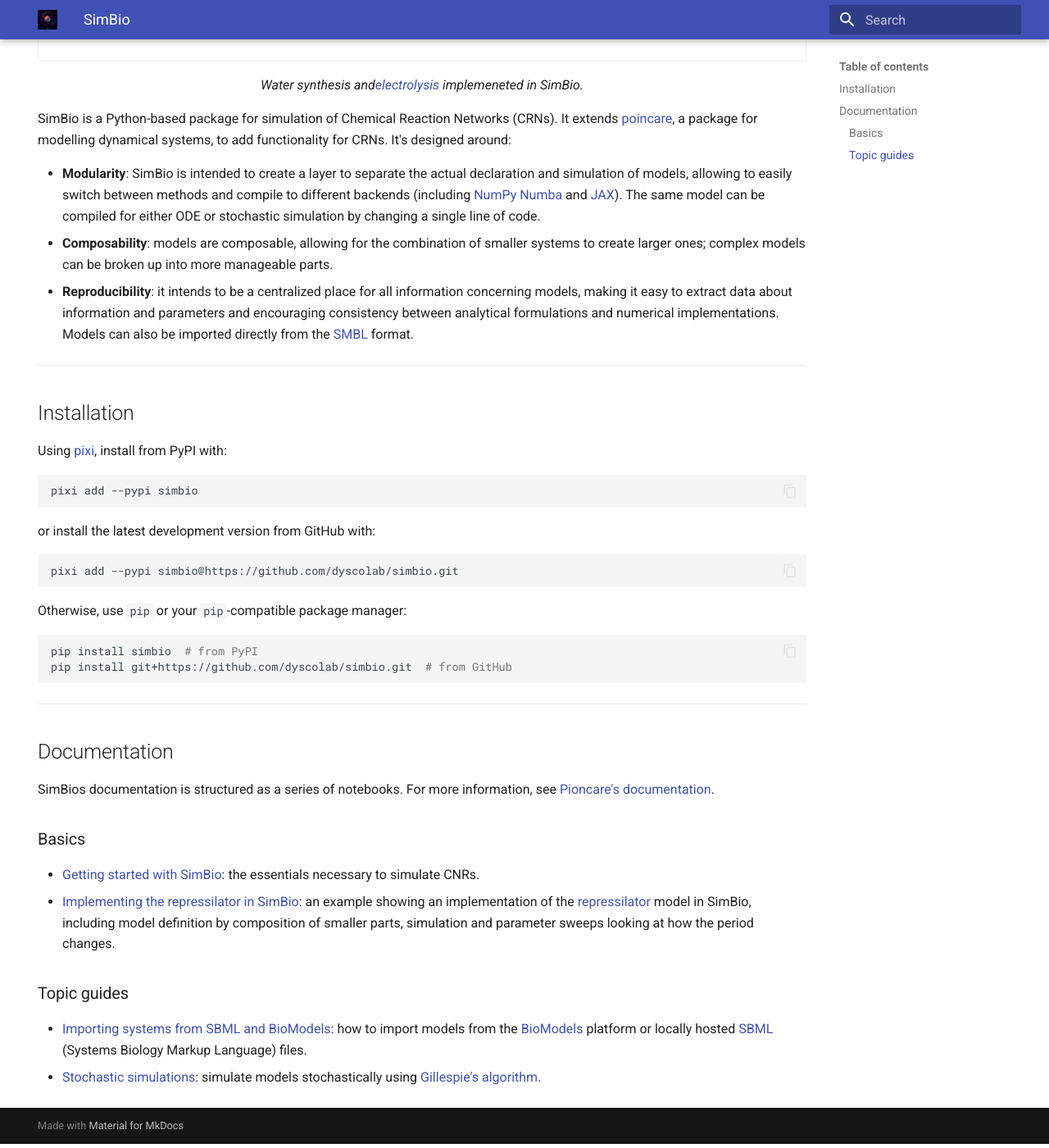
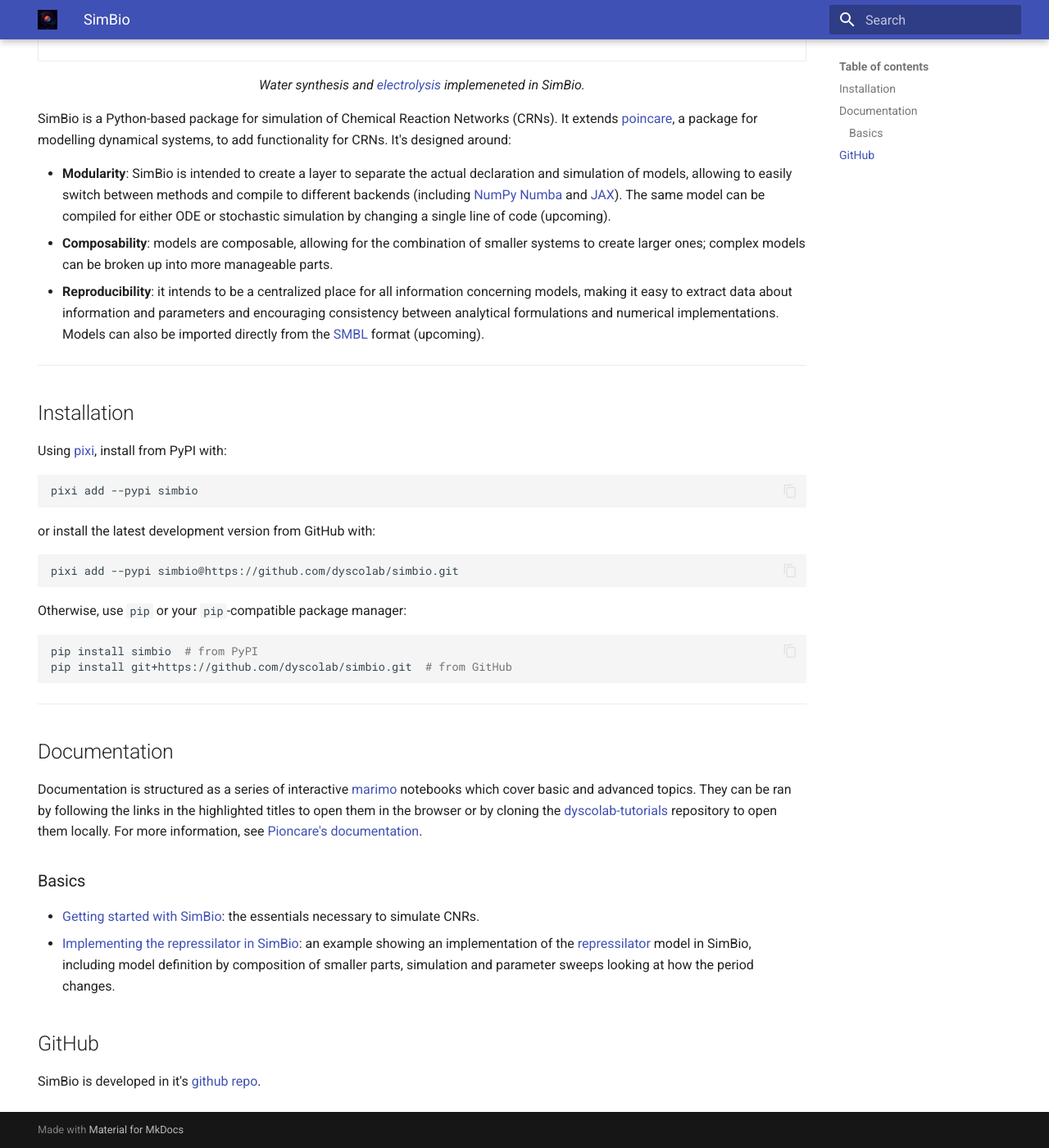
Before and after one commit to dyscolab/dyscolab.github.io, an MkDocs documentation site: the page built from docs/simbio.md, in a window 1280 px wide and 1400 px high, scrolled down 517 px. Shown: the whole window at 82% size. Built offline with MkDocs 1.6.1 and Material for MkDocs 9.7.7, drawn with Linux system fonts in a browser that asks for light colours; some of the changed text lies outside the part shown.

Commit message:
Updated docs for release 1.0

````diff
--- a/docs/simbio.md
+++ b/docs/simbio.md
@@ -11,24 +11,24 @@ from simbio import *
 from simbio.reactions import *
 import numpy as np
 
-class Water(Compartment):
-    H2: Species = initial(default=1)
-    O2: Species = initial(default=1)
-    H2O: Species = initial(default=0)
+class Water(System):
+    H2: Variable = initial(default=1)
+    O2: Variable = initial(default=1)
+    H2O: Variable = initial(default=0)
 
     creation = Synthesis(A=2 * H2, B=O2, AB=2 * H2O, rate=1)
     electrolysis = Dissociation(AB=2 * H2O, A=2 * H2, B=O2, rate=0.5)
 
 sim = Simulator(Water)
-sim.solve(save_at=np.linspace(0, 30, 1000)).plot()
+sim.solve(save_at=np.linspace(0, 30, 1000)).to_dataframe().plot()
 ```
 </div>
-<div style="text-align:center;"><i>Water synthesis and<a href="https://en.wikipedia.org/wiki/Electrolysis">electrolysis</a> implemeneted in SimBio. </i></div>
+<div style="text-align:center;"><i>Water synthesis and <a href="https://en.wikipedia.org/wiki/Electrolysis">electrolysis</a> implemeneted in SimBio. </i></div>
 SimBio is a Python-based package for simulation of Chemical Reaction Networks (CRNs). It extends [poincare](https://github.com/dyscolab/poincare), a package for modelling dynamical systems, to add functionality for CRNs. It's designed around:
 
-- __Modularity__: SimBio is intended to create a layer to separate the actual declaration and simulation of models, allowing to easily switch between methods and compile to different backends (including [NumPy](https://numpy.org/) [Numba](https://numba.pydata.org/) and [JAX](https://docs.jax.dev/en/latest/)). The same model can be compiled for either ODE or stochastic simulation by changing a single line of code.
+- __Modularity__: SimBio is intended to create a layer to separate the actual declaration and simulation of models, allowing to easily switch between methods and compile to different backends (including [NumPy](https://numpy.org/) [Numba](https://numba.pydata.org/) and [JAX](https://docs.jax.dev/en/latest/)). The same model can be compiled for either ODE or stochastic simulation by changing a single line of code (upcoming).
 - __Composability__: models are composable, allowing for the combination of smaller systems to create larger ones; complex models can be broken up into more manageable parts.
-- __Reproducibility__: it intends to be a centralized place for all information concerning models, making it easy to extract data about information and parameters and encouraging consistency between analytical formulations and numerical implementations. Models can also be imported directly from the [SMBL](https://sbml.org/) format.
+- __Reproducibility__: it intends to be a centralized place for all information concerning models, making it easy to extract data about information and parameters and encouraging consistency between analytical formulations and numerical implementations. Models can also be imported directly from the [SMBL](https://sbml.org/) format (upcoming).
 
 ---
 ## Installation
@@ -56,10 +56,13 @@ pip install git+https://github.com/dyscolab/simbio.git  # from GitHub
 
 ---
 ## Documentation
-SimBios documentation is structured as a series of notebooks. For more information, see [Pioncare's documentation](poincare.md#documentation).
+Documentation is structured as a series of interactive [marimo](https://marimo.io/) notebooks which cover basic and advanced topics. They can be ran by following the links in the highlighted titles to open them in the browser or by cloning the [dyscolab-tutorials](https://github.com/dyscolab/dyscolab-tutorials) repository to open them locally. For more information, see [Pioncare's documentation](poincare.md#documentation).
 ### Basics
-- [Getting started with SimBio](https://colab.research.google.com/github/dyscolab/simbio/blob/master/docs/notebooks/Getting_started_with_simbio.ipynb): the essentials necessary to simulate CNRs.
-- [Implementing the repressilator in SimBio](https://colab.research.google.com/github/dyscolab/simbio/blob/master/docs/notebooks/repressilator.ipynb): an example showing an implementation of the [repressilator](https://en.wikipedia.org/wiki/Repressilator) model in SimBio, including model definition by composition of smaller parts, simulation and parameter sweeps looking at how the period changes.
-### Topic guides
+- [Getting started with SimBio](https://marimo.app/github.com/dyscolab/dyscolab-tutorials/blob/main/simbio/getting_started_with_simbio.py): the essentials necessary to simulate CNRs.
+- [Implementing the repressilator in SimBio](https://marimo.app/https://github.com/dyscolab/dyscolab-tutorials/blob/main/simbio/repressilator.py): an example showing an implementation of the [repressilator](https://en.wikipedia.org/wiki/Repressilator) model in SimBio, including model definition by composition of smaller parts, simulation and parameter sweeps looking at how the period changes.
+<!-- ### Topic guides
 - [Importing systems from SBML and BioModels](https://colab.research.google.com/github/dyscolab/simbio/blob/master/docs/notebooks/import_sbml.ipynb): how to import models from the [BioModels](https://www.ebi.ac.uk/biomodels/) platform or locally hosted [SBML](https://sbml.org/) (Systems Biology Markup Language) files.
-- [Stochastic simulations](https://colab.research.google.com/github/dyscolab/simbio/blob/master/docs/notebooks/Stochastic.ipynb): simulate models stochastically using [Gillespie's algorithm](https://en.wikipedia.org/wiki/Gillespie_algorithm).
+- [Stochastic simulations](https://colab.research.google.com/github/dyscolab/simbio/blob/master/docs/notebooks/Stochastic.ipynb): simulate models stochastically using [Gillespie's algorithm](https://en.wikipedia.org/wiki/Gillespie_algorithm). -->
+
+## GitHub
+SimBio is developed in it's [github repo](https://github.com/dyscolab/simbio).
--- a/pixi.toml
+++ b/pixi.toml
@@ -9,11 +9,11 @@ version = "0.1.0"
 
 [dependencies]
 zensical = "*"
-poincare = "*"
 matplotlib = "*"
 numpy = "*"
 ipykernel = "*"
 ipywidgets = "*"
 
 [pypi-dependencies]
-simbio = "*"
+simbio = ">=1.0.0b3"
+poincare = ">=1.0.0b3"
````
Also changed, not shown: docs/index.md (+1 -1 lines), docs/jablonski.md (+1 -1 lines), docs/poincare.md (+10 -6 lines), docs/images/lokta_volterra_example.svg, docs/images/simbio_example.svg, 3 other files.
